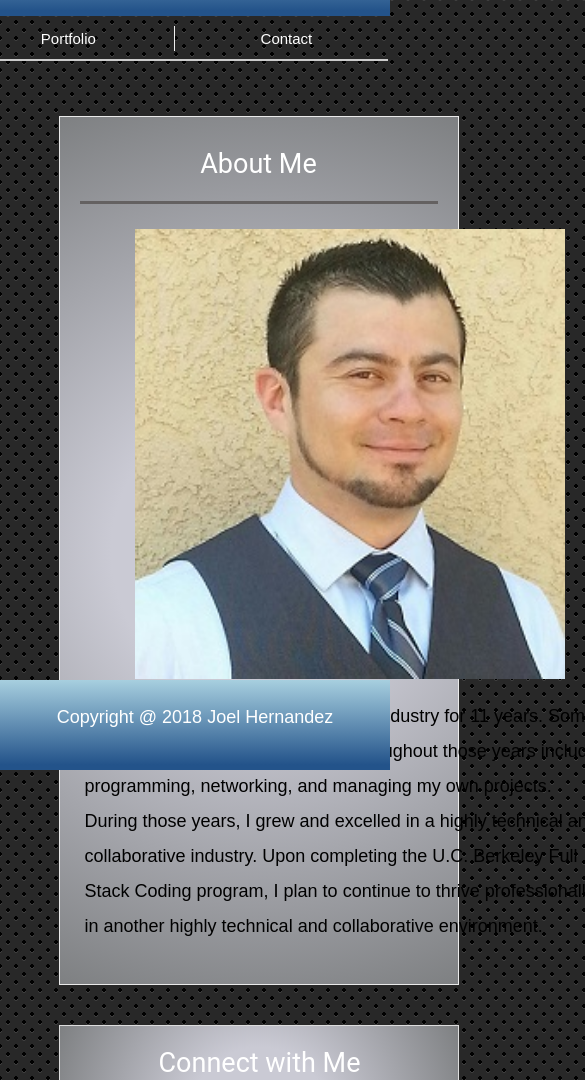
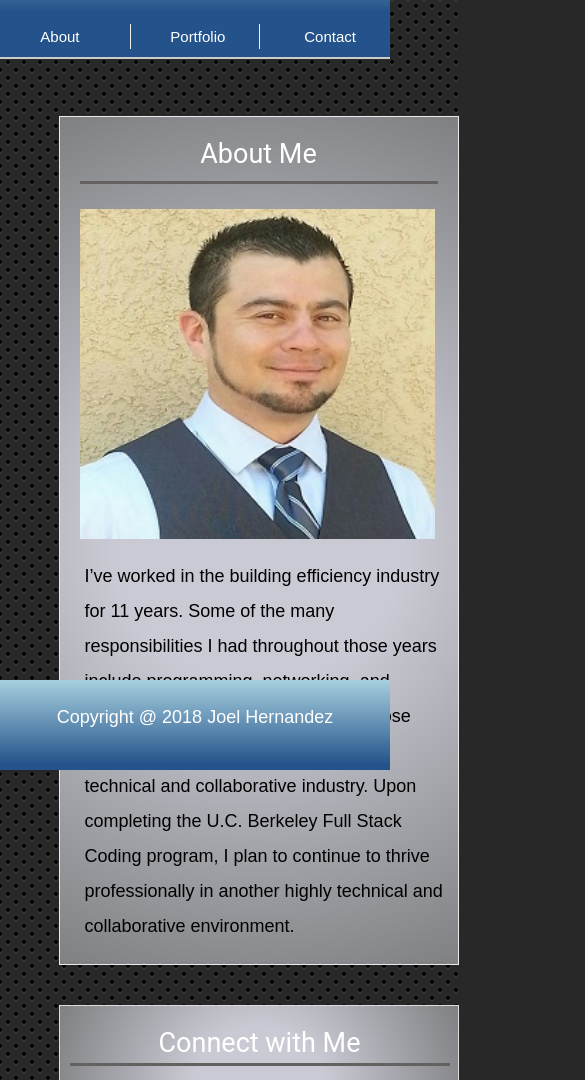
Before and after one commit to yocodigo/Responsive-Portfolio, a plain HTML site: page index.html in a window 390 px wide. Shown: the part 74-1154 px from the top of the page, 585 px wide, since content can reach past the window. Drawn offline with Linux system fonts and the light colour scheme.

Commit message:
All pages are now responsive. Code dry-up next.

```diff
--- a/assets/style.css
+++ b/assets/style.css
@@ -293,6 +293,11 @@ button {
 		height: auto;
 		margin-left: 11%;
 	}
+	.contactinfo {
+		width: 280px;
+		float: left;
+		margin-top: 20px;
+	}
 	.infobox {
 		min-width: 350px;
 		margin-left: 80px;
@@ -310,14 +315,14 @@ button {
 		width: 250px;
 	}
 	#mypic {
-		width: 250px;
+		width: 278px;
 		height: 250px;
-		margin: 15px 20px 15px 50px;
+		margin: 15px 20px 15px 20px;
 	}
 	.para {
 		text-align: left;
 		line-height: 35px;
-		margin: 15px 15px 0px 30px;
+		margin: 15px 15px 0px 20px;
 	}
 }
 /*/////////////////////DISPLAY @ 768px///////////////////////*/
@@ -335,6 +340,11 @@ button {
 	.portfoliobox, .formbox, .formconnectbox{
 		margin-left: 13%;
 		width: 555px;
+	}
+	.contactinfo {
+		width: 515px;
+		float: left;
+		margin-top: 20px;
 	}
 	.connectbox {
 		float: left;
@@ -366,8 +376,8 @@ button {
 	}
 	.para {
 		text-align: left;
-		width: 660px;
-		margin: 20px 50px 30px 20px;
+		width: 520px;
+		margin: 20px 50px 0px 20px;
 	}
 	#connectme {
 		width: 100%;
@@ -428,6 +438,11 @@ button {
 		height: 250px;
 		margin: 10px 73px;
 	}
+	.contactinfo {
+		width: 360px;
+		float: left;
+		margin-top: 20px;
+	}
 	#apps {
 		width: 100%;
 	}
@@ -461,21 +476,21 @@ button {
 		margin-top: 100px;
 	}
 	#boxtitle {
-		padding-bottom: 20px;
+		padding-bottom: 10px;
+		margin-top: 0px;
 	}
 	#mypic {
-		width: 430px;
-		height: 450px;
-		margin: 15px 25px 10px 75px;
+		width: 355px;
+		height: 330px;
+		margin: 15px 0px 10px 20px;
 	}
 	.para {
-		width: 520px;
+		width: 370px;
 		float: left;
 		line-height: 35px;
-		margin: 10px 10px 20px 25px;
+		margin: 10px 10px 0px 25px;
 	}
 	.connectbox, .formconnectbox {
-		/* float: left; */
 		width: 400px;
 		height: 180px;
 		margin: 40px 80px 0px 15%;
--- a/index.html
+++ b/index.html
@@ -12,10 +12,10 @@
   <header>
     <div class="headcontainer">
       <a href="index.html" id="name"><h3 id="topH3">Joel Hernandez</h3></a>
-      <nav>
-          <div class="hover" id="right"><a href="contact.html">Contact</a></div>
-          <div class="hover" id="middle"><a href="portfolio.html">Portfolio</a></div>
-          <div class="hover" id="left"><a href="#">About</a></div>
+      <nav id="navport">
+        <div id="right"><a href="contact.html">Contact</a></div>
+        <div id="middle"><a href="portfolio.html">Portfolio</a></div>
+        <div id="left"><a href="index.html">About</a></div>
       </nav>
     </div>
   </header>
@@ -31,9 +31,9 @@
         <aside class="connectbox">
               <h2 id="connectme">Connect with Me</h2>
               <div class="icons">
-                <a href="https://github.com/yocodigo/yocodigo.github.io" target="_blank"><img class="opac github" alt="My Github" src="images/github.png"></a>
-                <a href="https://www.linkedin.com/in/joel-hernandez-eng/" target="_blank"><img class="opac linkedin" alt="My LinkedIn" src="images/linkedin.png"></a>
-                <a href="https://stackoverflow.com/users/9120166/j-jo" target="_blank"><img class="opac stackoverflow" alt="My Stackoverflow" src="images/stackoverflow.png"></a>
+                <a href="https://github.com/yocodigo/yocodigo.github.io" target="_blank"><img class="opac github" id="icons" alt="My Github" src="images/github.png"></a>
+                <a href="https://www.linkedin.com/in/joel-hernandez-eng/" target="_blank"><img class="opac linkedin" id="icons" alt="My LinkedIn" src="images/linkedin.png"></a>
+                <a href="https://stackoverflow.com/users/9120166/j-jo" target="_blank"><img class="opac stackoverflow" id="icons" alt="My Stackoverflow" src="images/stackoverflow.png"></a>
               </div>
         </aside>
       </div>
```
Also changed, not shown: contact.html (+3 -3 lines).
